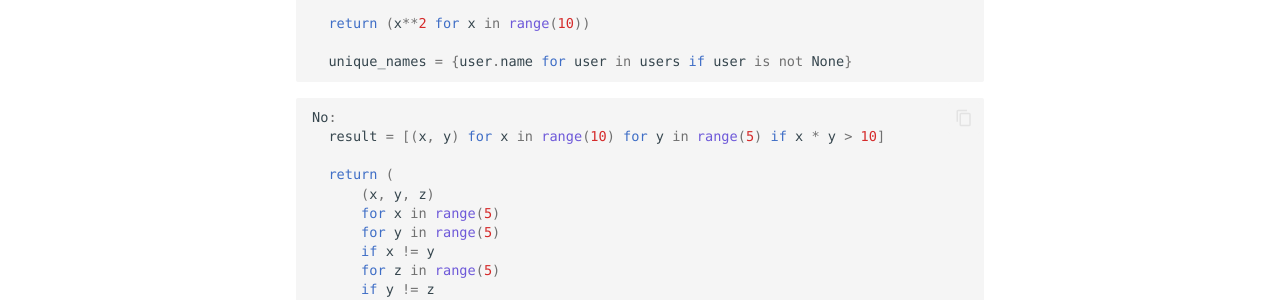
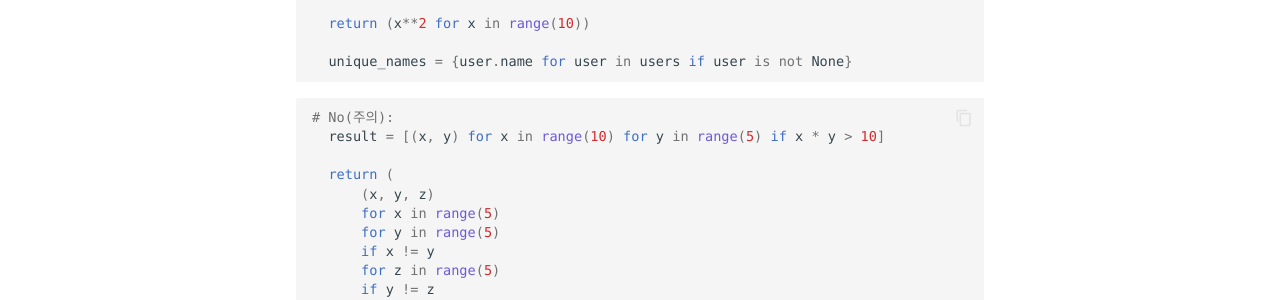
Before and after one commit to Yoonsoyoung02/google-python-style-guide-kr, an MkDocs documentation site: the page built from google python style guide/comprehensions-&-generator-expressions.md, in a window 1280 px wide and 900 px high, scrolled down 864 px. Shown: the part 483-783 px from the top of the window. Built offline with MkDocs 1.6.1 and Material for MkDocs 9.7.7, drawn with Linux system fonts in a browser that asks for light colours; some web fonts are replaced; comment, search, counter and statistics services are not loaded.

Commit message:
Update google python style guide/comprehensions-&-generator-expressions.md
Co-authored-by: Gideok Kim <ikid4127@naver.com>

````diff
--- a/google python style guide/comprehensions-&-generator-expressions.md
+++ b/google python style guide/comprehensions-&-generator-expressions.md
@@ -47,7 +47,7 @@
   unique_names = {user.name for user in users if user is not None}
 ```
 ```python
-No:
+# No(주의):
   result = [(x, y) for x in range(10) for y in range(5) if x * y > 10]
 
   return (
````
